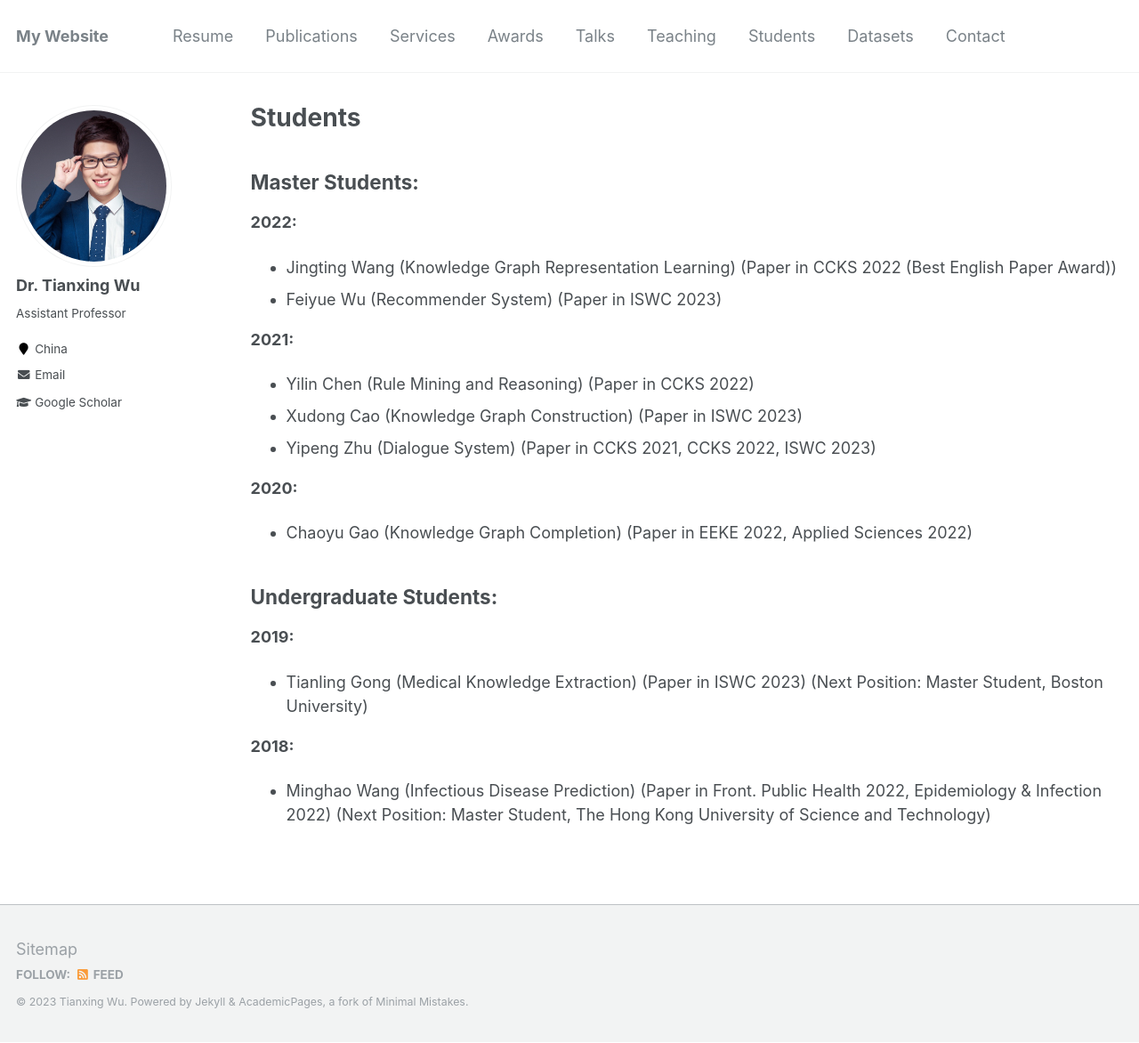
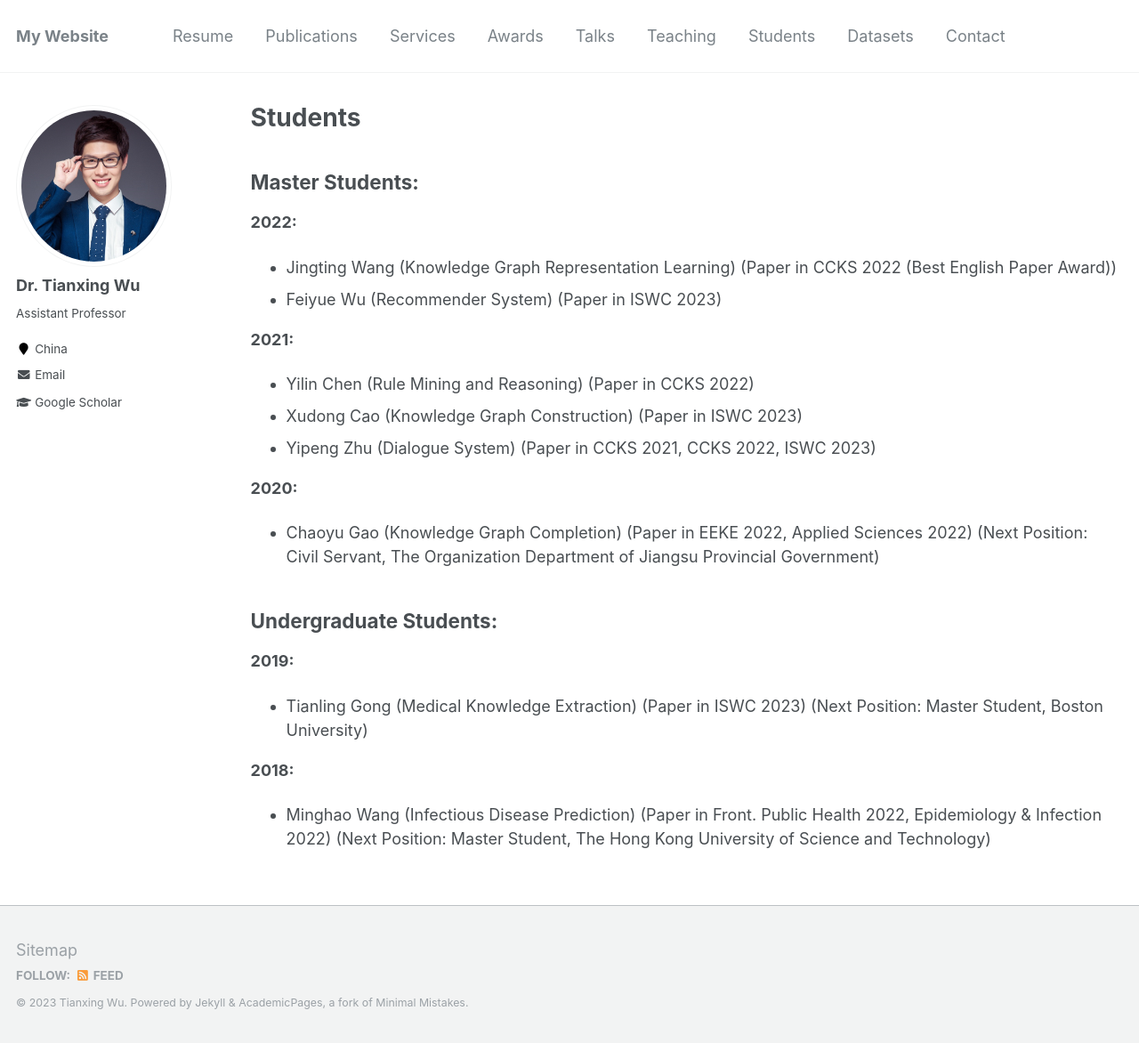
Before and after one commit to tianxing-wu/tianxing-wu.github.io, a Jekyll site: the page built from _pages/students.md, in a window 1280 px wide and 1172 px high. Shown: the whole window at 89% size. Built offline with Jekyll 4.4.1, drawn with Linux system fonts in a browser that asks for light colours.

Commit message:
Update students.md

```diff
--- a/_pages/students.md
+++ b/_pages/students.md
@@ -16,7 +16,7 @@ author_profile: true
 * Yipeng Zhu (Dialogue System) (Paper in CCKS 2021, CCKS 2022, ISWC 2023)
 
 **2020:**
-* Chaoyu Gao (Knowledge Graph Completion) (Paper in EEKE 2022, Applied Sciences 2022)
+* Chaoyu Gao (Knowledge Graph Completion) (Paper in EEKE 2022, Applied Sciences 2022) (Next Position: Civil Servant, The Organization Department of Jiangsu Provincial Government)
 
 ## Undergraduate Students:
 **2019:**
```
